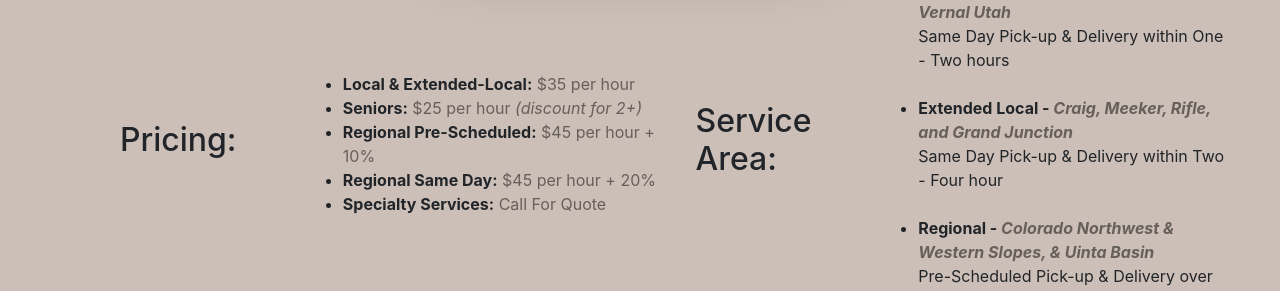
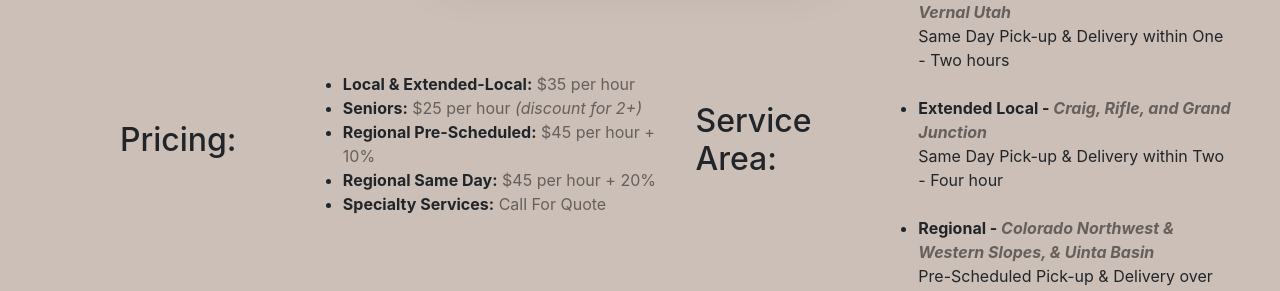
Before and after one commit to kfn8dkodemonkey/CNWCourier, a Jekyll site: the page built from index.md, in a window 1280 px wide and 900 px high, scrolled down 1070 px. Shown: the part 296-587 px from the top of the window. Built offline with Jekyll 4.4.1, drawn with Linux system fonts in a browser that asks for light colours.

Commit message:
update site

```diff
--- a/_includes/index.html
+++ b/_includes/index.html
@@ -138,7 +138,7 @@
       <div class="col align-self-center pt-3">
         <ul>
           <li><strong>Local - <em class="text-black-50">Rangely, Meeker, Dinosaur, and Vernal Utah</em></strong><br />Same Day Pick-up & Delivery within One - Two hours</li><br />
-          <li><strong>Extended Local - <em class="text-black-50">Craig, Meeker, Rifle, and Grand Junction</em></strong><br />Same Day Pick-up & Delivery within Two - Four hour</li><br />
+          <li><strong>Extended Local - <em class="text-black-50">Craig, Rifle, and Grand Junction</em></strong><br />Same Day Pick-up & Delivery within Two - Four hour</li><br />
           <li><strong>Regional - <em class="text-black-50">Colorado Northwest & Western Slopes, & Uinta Basin</em></strong><br />Pre-Scheduled Pick-up & Delivery over four hours</li>
         </ul>
       </div>
```
